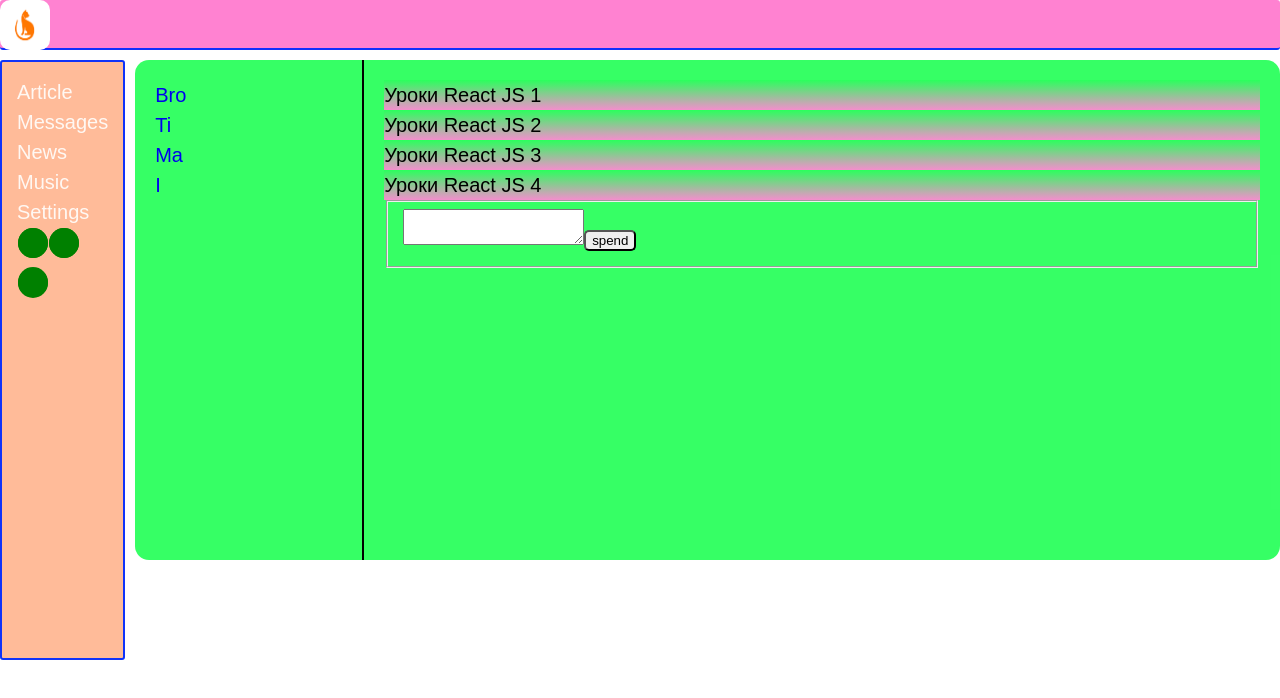
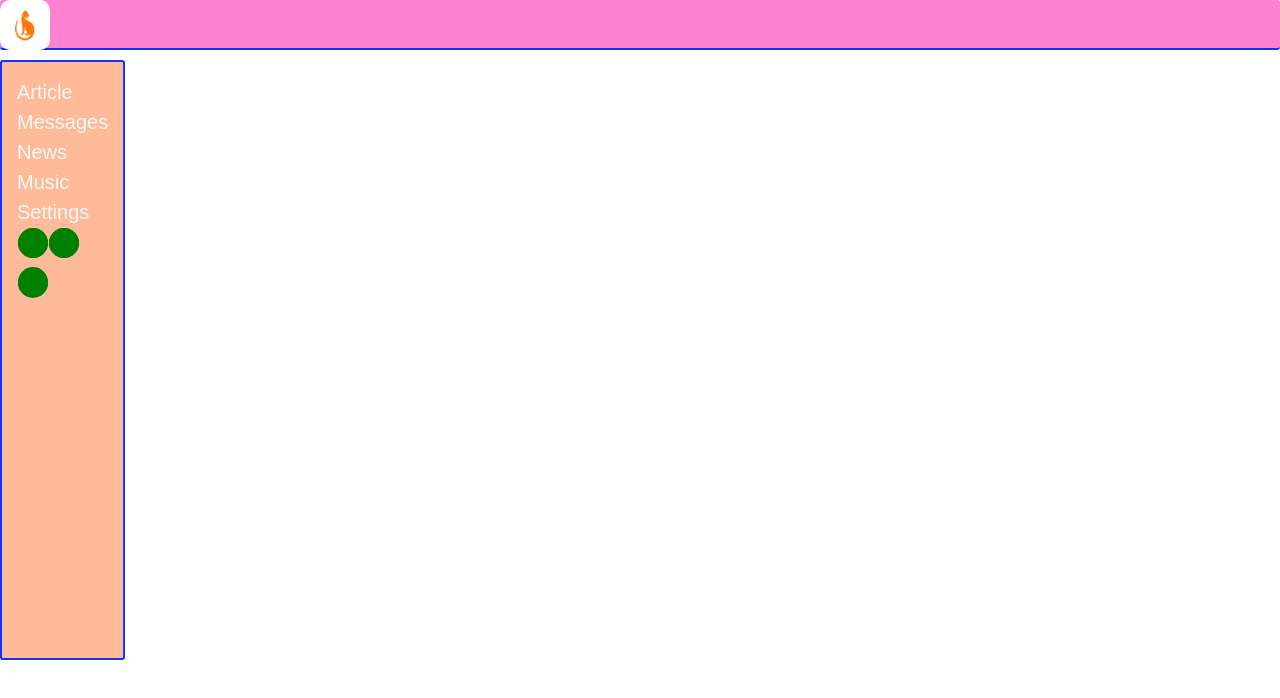
Before and after one commit to DimaMakarchev/learn-app-brotima, a React (Create React App) app: page /messages in a window 1280 px wide. Shown: the top 698 px of the page. Built offline with nearby package versions, Linux system fonts and the light colour scheme.

Commit message:
19.10 new

```diff
--- a/src/App.js
+++ b/src/App.js
@@ -8,9 +8,10 @@ import {BrowserRouter, Route} from "react-router-dom";
 import Settings from "./component/setting/Settings";
 import News from "./component/RouterSwitcher/News/News";
 import PropTypes from "prop-types";
+import {store} from "./redux/reduxNew";
 
 
-const App = (props) => {
+const App = ({store}) => {
 
     return (
         <BrowserRouter>
@@ -19,17 +20,8 @@ const App = (props) => {
                 <Nav/>
                 <div>
                     <Route path='/article'
-                           render={() => <Article
-                               articlePage={props.state.articlePage}
-                               dispatch={props.dispatch}
-                           />}
-                    />
-                    <Route path='/messages' render={() => <Messages
-                        messagesPage={props.state.messagesPage}
-                        dispatch={props.dispatch}
-                    />}
-                    />
-
+                           render={() => <Article store={store}/>}/>
+                    {/*<Route path='/messages' render={() => <Messages store={store}/>}/>*/}
                     <Route path='/settings' render={() => <Settings/>}/>
                     <Route path='/news' render={() => <News/>}/>
                     {/*<Route path='/music' component={Music} />*/}
--- a/src/component/RouterSwitcher/Article/Article.jsx
+++ b/src/component/RouterSwitcher/Article/Article.jsx
@@ -1,8 +1,9 @@
 import React from 'react';
 import classes from './Article.module.css';
 import MyPostsForBro from "./MyPostsBro/MyPostsForBro";
+import {store} from "../../../redux/reduxNew";
 
-const Article = (props) => {
+const Article = ({store}) => {
     return (
         <article className={classes.article}>
             <div>
@@ -16,9 +17,9 @@ const Article = (props) => {
             </div>
 
             <MyPostsForBro
-                dataForPost={props.articlePage.dataForPost}
-                defaultForTextAreaPost={props.articlePage.defaultForTextAreaPost}
-                dispatch={props.dispatch}
+                dataForPost={store.getState().articlePage.dataForPost}
+                defaultForTextAreaPost={store.getState().articlePage.defaultForTextAreaPost}
+                dispatch={store.dispatch}
             />
         </article>
 
--- a/src/component/RouterSwitcher/Messages/Messages.jsx
+++ b/src/component/RouterSwitcher/Messages/Messages.jsx
@@ -6,17 +6,17 @@ import Message from "./Messages/Message";
 import {actionDefaultMessages, actionNewMessages} from "../../../redux/functions/reducers/reducerMessages";
 
 let refMessage = React.createRef();
-const Messages = ({messagesPage,dispatch}) => {
+const Messages = ({store}) => {
 
     const handlerClickMessages = (e) => {
         e.preventDefault();
         debugger;
-        dispatch(actionNewMessages(refMessage.current.value))
+        store.dispatch(actionNewMessages(refMessage.current.value))
     };
 
     const handlerChangeMessages = () => {
         let value = refMessage.current.value;
-        dispatch(actionDefaultMessages(value))
+        store.dispatch(actionDefaultMessages(value))
     };
 
 
@@ -24,27 +24,25 @@ const Messages = ({messagesPage,dispatch}) => {
         <div className={classStyle.messages}>
             <div className={classStyle.users}>
                 {
-                    messagesPage.users.map(value => <User data={value}/>
+                    store.getState().messagesPage.users.map(value => <User data={value}/>
                     )
                 }
             </div>
             <div className={classStyle.messagesForUser}>
                 {
-                    messagesPage.messages.map(value => {
+                    store.getState().messagesPage.messages.map(value => {
                         return <Message data={value}/>
                     })
                 }
                 <form>
                     <fieldset>
                     <textarea ref={refMessage} onChange={handlerChangeMessages}
-                              value={messagesPage.messagesDataBody}
+                              value={store.getState().messagesPage.messagesDataBody}
                     />
                         <input type='submit' value='spend' onClick={handlerClickMessages}/>
                     </fieldset>
                 </form>
-
             </div>
-
         </div>
     );
 };
--- a/src/index.js
+++ b/src/index.js
@@ -5,12 +5,12 @@ import ReactDOM from "react-dom";
 import App from "./App";
 import {store} from "./redux/reduxNew";
 
-export const renderFUN = (state) => {
+export const renderFUN = (store) => {
     debugger;
     ReactDOM.render(
         <React.StrictMode>
             <App
-                 state={state}
+                store={store}
                  dispatch={store.dispatch}
             />
         </React.StrictMode>,
@@ -18,11 +18,10 @@ export const renderFUN = (state) => {
     );
 };
 
-renderFUN(store.getState());
+renderFUN(store);
 
 store.subscribe(() => {
-    let state = store.getState();
-    renderFUN(state);
+    renderFUN(store);
 });
 // If you want your app to work offline and load faster, you can change
 // unregister() to register() below. Note this comes with some pitfalls.
```
Also changed, not shown: src/component/RouterSwitcher/Article/MyPostsBro/MyPostsForBroContainer.jsx (added, +52 -0 lines).
